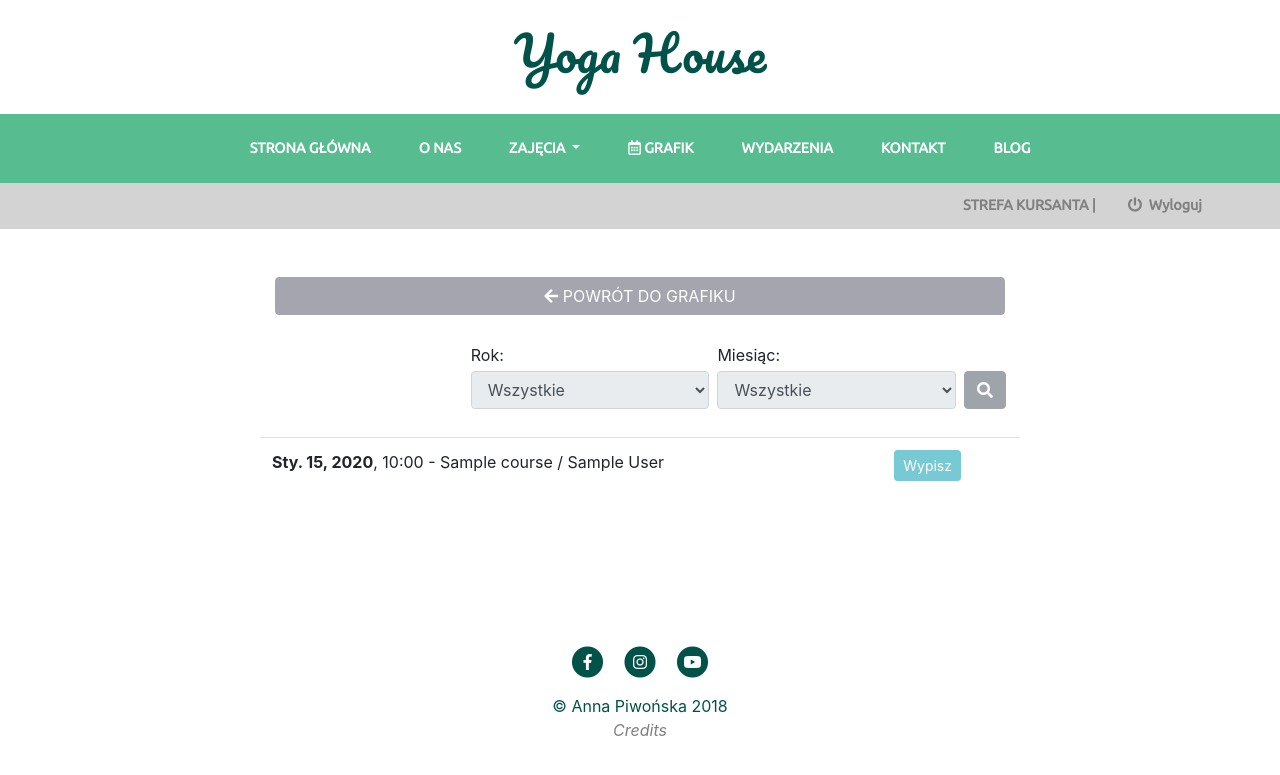
After one commit to apiwonska/yogahouse, a Django app: page /grafik/twoje-zajecia/ in a window 1280 px wide. The commit adds this page. Shown: the top 775 px of the page. Run offline with Django 3.2, Linux system fonts and the light colour scheme; a user stored in the database is signed in; tables that the repository leaves empty hold one stand-in row (values such as "Sample post"); some libraries are stand-ins or nearby versions; some web fonts are replaced.

Commit message:
Add user_class_list page.

```diff
--- a/blog/templates/blog/post_list.html
+++ b/blog/templates/blog/post_list.html
@@ -17,7 +17,7 @@
 				      <select id="inputCategory" class="form-control" name="cat">
 				        <option value='' {% if not category %} selected {% endif %}>Wszystkie kategorie...</option>
 				        {% for c in categories %}
-				        <option value={{c.slug}} {% if category == c.name %} selected {% endif %} >{{ c }}</option>
+				        <option value={{c.slug}} {% if category == c.slug %} selected {% endif %} >{{ c }}</option>
 				        {% endfor %}
 				      </select>
 				    </div>
--- /dev/null
+++ b/schedule/templates/schedule/user_class_occurrence_list.html
@@ -0,0 +1,107 @@
+{% extends 'core/base.html' %}
+{% load static %}
+
+{% block title %} Twoje zajęcia | {% endblock %}
+
+{% block content %}
+
+	<!-- Schedule Table -->
+	<section class="pt-5" id="schedule" >
+		<div class="container">
+			<div class="row">
+				<div class="col-md-8 mx-auto">
+					<a href="{% url 'schedule:week_view' %}" class="text-uppercase btn btn-secondary btn-block mb-4">
+						<i class="fas fa-arrow-left"></i> Powrót do grafiku
+					</a>
+					<!-- Search form -->
+
+					<form action=""  method="GET"  >
+						<fieldset {% if not years %} disabled {% endif %}>
+							<div class="form-row justify-content-end mb-4">
+								<div class="col-5 col-md-4 p-1">
+									<label for="inputYear" class="mb-1">Rok:</label>
+									<select name="year" class="form-control" id="inputYear">
+										<option value=""> Wszystkie </option>
+										{% for y in years %}
+											<option value="{{y}}" {% if year == y %} selected {% endif %}> {{y}} </option>
+										{% endfor %}
+									</select>
+								</div>
+								<div class="col-5 col-md-4 p-1">
+									<label for="inputMonth" class="mb-1"> Miesiąc: </label>
+									<select name="month" class="form-control" id="inputMonth">
+										<option value=""> Wszystkie </option>
+										{% for m in months.items %}
+											<option value="{{m.1}}" {% if month == m.1 %} selected {% endif %} > {{m.0}} </option>
+										{% endfor %}
+									</select>
+								</div>
+								<div class=" d-flex align-items-end p-1">
+									<button type="submit" class="btn btn-secondary btn-block" ><i class="fas fa-search"></i> </button>
+								</div>
+							</div>
+						</fieldset>
+					</form>
+
+					<!--</div>-->
+					<div class="row justify-content-center">
+						{% if messages.sign_off %}<p  style="color:grey;font-style: italic;"> {{ messages.sign_off }} </p> {% endif %}
+						{% if messages.class_list %}<p style="color:grey;font-style: italic;"> {{ messages.class_list }} </p> {% endif %}
+					</div>
+					<div class="row">
+						<!-- User classes listed -->
+						<table class="table ">
+							<tbody>
+								{% for class in user_classes %}
+									<tr class="pb-2">
+										<td>
+											<b>{{class.date}}</b>, {{class.start_time| time:"G:i"}} - {{class.course.name}} / {{class.teacher}}
+										</td>
+										<td>
+											{% if class.status == 'Planowane' %}
+												<form action="" method="POST">
+													{% csrf_token %}
+													<input type="hidden" name="class-id" value="{{class.id}}">
+													<button class="btn btn-info btn-sm ml-2" type="submit">Wypisz</button>
+												</form>
+											{% endif %}
+										</td>
+									</tr>
+								{% endfor %}
+							</tbody>
+						</table>
+					</div>
+				</div>
+			</div>
+			<!-- Pagination -->
+			{% if user_classes.has_other_pages %}
+				<div id="post-list-pagination" class="row justify-content-center d-flex mt-2 ">
+					<ul class="pagination mx-auto">
+						{% if user_classes.has_previous %}
+							<li class="page-item">
+						      <a class="page-link" href="?page={{ user_classes.previous_page_number }}{% if query %}&q={{query}}{% endif %}{% if category %}&cat={{ category}}{% endif %}" aria-label="Previous">
+						        <span aria-hidden="true">&laquo;</span>
+						        <span class="sr-only">Previous</span>
+						      </a>
+						    </li>
+					    {% endif %}
+
+					    {% for i in user_classes.paginator.page_range %}
+					   		<li class="page-item"><a class="page-link {% if user_classes.number == i %} page-active {% endif %}" href="?page={{ i }}{% if query %}&q={{query}}{% endif %}{% if category %}&cat={{ category}}{% endif %}">{{ i }}</a></li>
+						{% endfor %}
+
+						{% if user_classes.has_next %}
+						    <li class="page-item">
+						      <a class="page-link" href="?page={{ user_classes.next_page_number }}{% if query %}&q={{query}}{% endif %}{% if category %}&cat={{ category}}{% endif %}" aria-label="Next">
+						        <span aria-hidden="true">&raquo;</span>
+						        <span class="sr-only">Next</span>
+						      </a>
+						    </li>
+					    {% endif %}
+					</ul>
+				</div>
+			{% endif %}
+		</div>
+	</section>
+
+{% endblock %}
--- a/schedule/urls.py
+++ b/schedule/urls.py
@@ -4,4 +4,5 @@ from . import views
 app_name = 'schedule'
 urlpatterns = [
 	path('', views.class_occurrence_list, name='week_view'),
+	path('twoje-zajecia/', views.user_class_occurrence_list, name='user_class_list'),
 ]
--- a/schedule/views.py
+++ b/schedule/views.py
@@ -1,87 +1,147 @@
 from django.shortcuts import render, get_object_or_404
 from .models import Course, ClassOccurrence, ClassType
 from datetime import datetime, date, timedelta
+from django.contrib.auth.decorators import login_required
+from django.core.paginator import Paginator
+
 
 def class_occurrence_list(request):
-	today = datetime.today()
-	start_current_week = today - timedelta(days = today.weekday())
-	# Parameter 'day' is passed when link to next/previous week is clicked
-	day = request.GET.get('day')
-	if day:
-		day_date = datetime(int(day[:4]),int(day[5:7]),int(day[8:]))
-		start_of_week = day_date - timedelta(days = day_date.weekday())
-	else:
-		start_of_week = start_current_week
-	week_dates = [(start_of_week + timedelta(days=i)).date() for i in range(7)]
-	week_dates_str = [date.strftime("%d/%m") for date in week_dates]
-	weekdays_names = ['Poniedziałek', 'Wtorek', 'Środa', 'Czwartek', 'Piątek', 'Sobota', 'Niedziela']
-	# Used to display table and accordeon structure
-	weekdays = [(weekdays_names[i], week_dates_str[i], week_dates[i]) for i in range(7)]
-	# Dates in string format used to create links to next and previous week schedule
-	start_next_week = (start_of_week + timedelta(days=7)).date().isoformat()
-	start_previous_week = (start_of_week - timedelta(days=7)).date().isoformat()
+    today = datetime.today()
+    start_current_week = today - timedelta(days=today.weekday())
+    # Parameter 'day' is passed when link to next/previous week is clicked
+    day = request.GET.get('day','')
+    if day:
+        day_date = datetime(int(day[:4]), int(day[5:7]), int(day[8:]))
+        start_of_week = day_date - timedelta(days=day_date.weekday())
+    else:
+        start_of_week = start_current_week
+    week_dates = [(start_of_week + timedelta(days=i)).date() for i in range(7)]
+    week_dates_str = [date.strftime("%d/%m") for date in week_dates]
+    weekdays_names = ['Poniedziałek', 'Wtorek', 'Środa',
+                      'Czwartek', 'Piątek', 'Sobota', 'Niedziela']
+    # Used to display table and accordeon structure
+    weekdays = [(weekdays_names[i], week_dates_str[i], week_dates[i])
+                for i in range(7)]
+    # Dates in string format used to create links to next and previous week
+    # schedule
+    start_next_week = (start_of_week + timedelta(days=7)).date().isoformat()
+    start_previous_week = (
+        start_of_week - timedelta(days=7)).date().isoformat()
 
-	messages = {}
-	classtype = request.GET.get('class-type')
-	# Limits shedule display to x weeks starting from current week
-	if (start_of_week.date() < start_current_week.date() or
-		start_of_week.date() - start_current_week.date() >= timedelta(weeks=3)) :
-		classes_during_week = []
-		messages['week_view'] = 'Grafik niedostępny'
-	elif classtype:
-		classes_during_week = ClassOccurrence.objects.filter(
-			date__in=week_dates,
-			cancelled=False,
-			course__class_type__slug=classtype
-			)
-		if classes_during_week.count() == 0:
-			messages['week_view'] = 'Brak zaplanowanych zajęć'
-	else:
-		classes_during_week = ClassOccurrence.objects.filter(date__in=week_dates, cancelled=False)
-		if classes_during_week.count() == 0:
-			messages['week_view'] = 'Brak zaplanowanych zajęć'
+    messages = {}
+    classtype = request.GET.get('class-type','')
+    # Limits shedule display to x weeks starting from current week
+    if (start_of_week.date() < start_current_week.date() or
+            start_of_week.date() - start_current_week.date() >= timedelta(weeks=3)):
+        classes_during_week = []
+        messages['week_view'] = 'Grafik niedostępny'
+    elif classtype:
+        classes_during_week = ClassOccurrence.objects.filter(
+            date__in=week_dates,
+            cancelled=False,
+            course__class_type__slug=classtype
+        )
+        if classes_during_week.count() == 0:
+            messages['week_view'] = 'Brak zaplanowanych zajęć'
+    else:
+        classes_during_week = ClassOccurrence.objects.filter(
+            date__in=week_dates, cancelled=False)
+        if classes_during_week.count() == 0:
+            messages['week_view'] = 'Brak zaplanowanych zajęć'
 
-	# Needed to create rows in week schedule table for each hour
-	start_time = list(set([c.start_time for c in classes_during_week]))
-	start_time.sort()
-	# Needed to display all types of classes in select form
-	class_types = ClassType.objects.all()
+    # Needed to create rows in week schedule table for each hour
+    start_time = list(set([c.start_time for c in classes_during_week]))
+    start_time.sort()
+    # Needed to display all types of classes in select form
+    class_types = ClassType.objects.all()
 
-	submit ={'modal':'', 'day':'', 'class_id':''}
-	if request.method == "POST":
-		user= request.user
-		action = request.POST.get("action")
-		class_id = request.POST.get("class-id")
-		class_occurrence = ClassOccurrence.objects.get(pk = int(class_id))
-		submit['modal'] = request.POST.get("modal")
-		submit['day'] = request.POST.get("day")
-		submit['class_id'] = class_id
-		if action == 'sign-up' and user not in class_occurrence.students.all() and class_occurrence.number_of_places_left > 0:
-			try:
-				class_occurrence.students.add(user)
-				messages['modal'] = 'Zostałeś zapisany'
-			except:
-				messages['modal'] = 'Coś poszło nie tak. Spróbuj jeszcze raz.'
-		elif action == 'sign-off' and user in class_occurrence.students.all():
-			try:
-				class_occurrence.students.remove(user)
-				messages['modal'] = 'Zostałeś wypisany'
-			except:
-				messages['modal'] = 'Coś poszło nie tak. Spróbuj jeszcze raz.'
+    submit = {'modal': '', 'day': '', 'class_id': ''}
+    if request.method == "POST":
+        user = request.user
+        action = request.POST.get('action','')
+        class_id = request.POST.get('class-id','')
+        submit['modal'] = request.POST.get('modal','')
+        submit['day'] = request.POST.get('day','')
+        submit['class_id'] = class_id
+        if action == 'sign-up' and user not in class_occurrence.students.all() and class_occurrence.number_of_places_left > 0:
+            try:
+                class_occurrence = ClassOccurrence.objects.get(pk=int(class_id))
+                class_occurrence.students.add(user)
+                messages['modal'] = 'Zostałeś zapisany'
+            except:
+                messages['modal'] = 'Coś poszło nie tak. Spróbuj jeszcze raz.'
+        elif action == 'sign-off' and user in class_occurrence.students.all():
+            try:
+                class_occurrence = ClassOccurrence.objects.get(pk=int(class_id))
+                class_occurrence.students.remove(user)
+                messages['modal'] = 'Zostałeś wypisany'
+            except:
+                messages['modal'] = 'Coś poszło nie tak. Spróbuj jeszcze raz.'
 
-	# import pdb; pdb.set_trace();
-	context = {
-		'today':today.date(),
-		'day': day,
-		'weekdays':weekdays,
-		'classes_during_week':classes_during_week,
-		'class_types':class_types,
-		'start_time':start_time,
-		'classtype':classtype,
-		'start_next_week':start_next_week,
-		'start_previous_week':start_previous_week,
-		'messages': messages,
-		'submit': submit
-		}
+    context = {
+        'today': today.date(),
+        'day': day,
+        'weekdays': weekdays,
+        'classes_during_week': classes_during_week,
+        'class_types': class_types,
+        'start_time': start_time,
+        'classtype': classtype,
+        'start_next_week': start_next_week,
+        'start_previous_week': start_previous_week,
+        'messages': messages,
+        'submit': submit
+    }
 
-	return render(request, "schedule/class_occurrence_list.html", context)
+    return render(request, "schedule/class_occurrence_list.html", context)
+
+
+@login_required
+def user_class_occurrence_list(request):
+    messages = {}
+    user = request.user
+    if request.method == "POST":
+        class_id = request.POST.get('class-id','')
+        try:
+            class_occurrence = ClassOccurrence.objects.get(id=int(class_id))
+            class_occurrence.students.remove(user)
+            messages['sign_off'] = "Zostałeś wypisany"
+        except:
+            messages['sign_off'] = 'Coś poszło nie tak. Spróbuj jeszcze raz.'
+
+    user_classes = ClassOccurrence.objects.filter(students=user).order_by('-date', '-start_time')
+    months = {'styczeń': '1', 'luty': '2', 'marzec': '3', 'kwiecień': '4',
+    		  'maj': '5', 'czerwiec': '6', 'lipiec': '7', 'sierpień': '8',
+    		  'wrzesień': '9', 'październik': '10', 'listopad': '11', 'grudzień': '12'}
+    current_year = date.today().year
+    # Lists all the years starting with year when user participated in classes
+    # for the first time
+    if user_classes:
+        min_year = user_classes.earliest('date').date.year
+        years = [str(y) for y in range(current_year, min_year - 1, -1)]
+    else:
+        years = []
+        messages['class_list'] = "Masz jeszcze żadnych zajęć."
+
+    year = request.GET.get('year','')
+    month = request.GET.get('month','')
+    if year and not month:
+        user_classes = user_classes.filter(date__year=int(year))
+    elif month and not year:
+        user_classes = user_classes.filter(date__month=int(month))
+    elif month and year:
+        user_classes = user_classes.filter(
+            date__year=int(year), date__month=int(month))
+
+    paginator = Paginator(user_classes, 3)
+    page = request.GET.get('page')
+    user_classes = paginator.get_page(page)
+
+    context = {
+        'user_classes': user_classes,
+        'months': months,
+        'years': years,
+        'month': month,
+        'year': year,
+        'messages': messages
+    }
+    return render(request, "schedule/user_class_occurrence_list.html", context)
```
Also changed, not shown: schedule/templates/schedule/class_occurrence_list.html (+15 -6 lines). Lines whose indentation alone changed are shown as unchanged.
